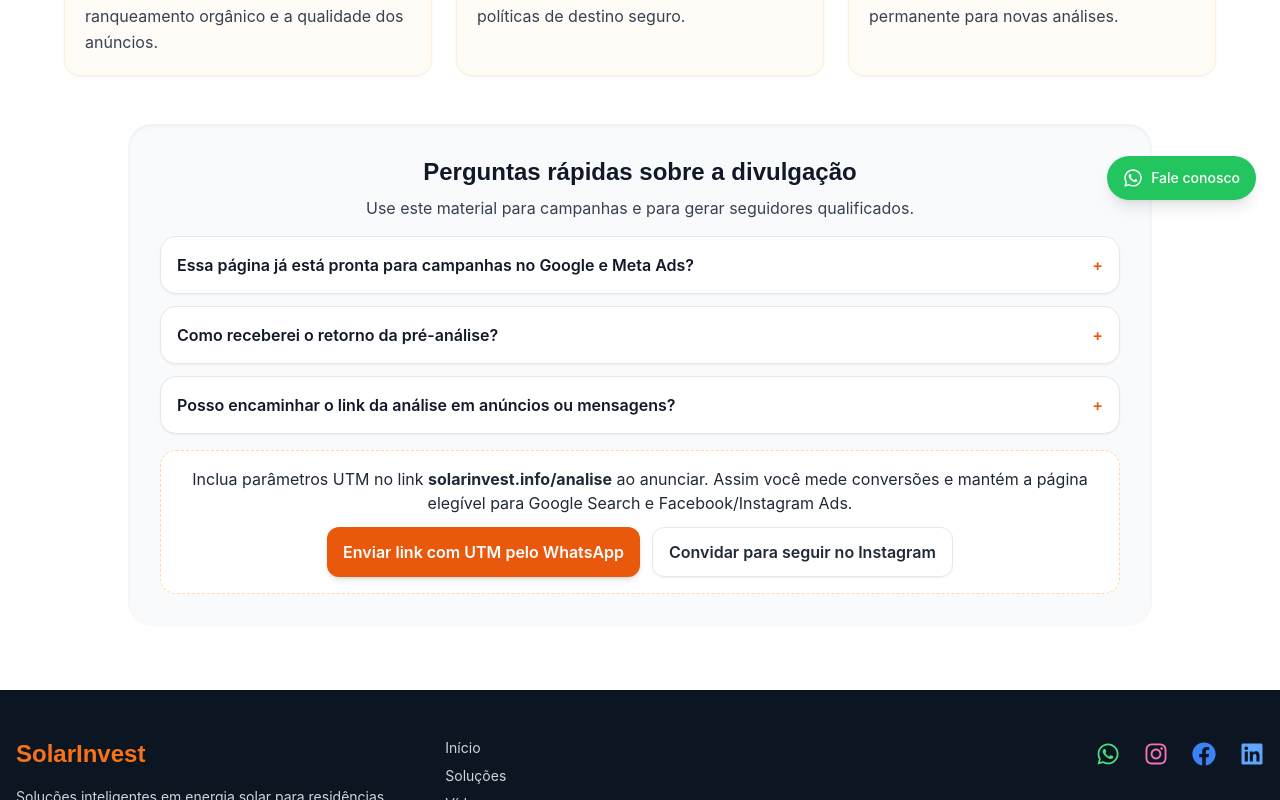
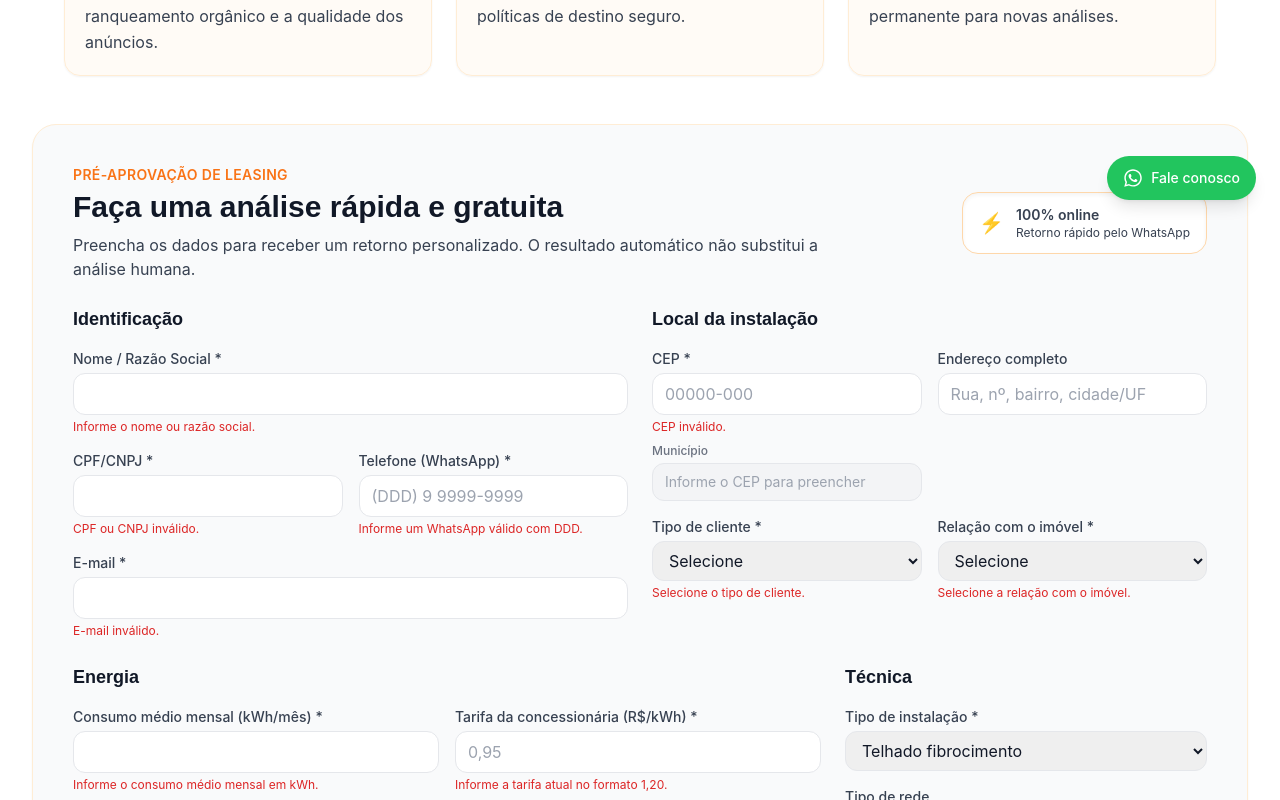
Before and after one commit to LeandroFrancaUS/solarinvest-Website, a Next.js app: page /analise in a window 1280 px wide. Shown: the part 520-1320 px from the top of the page. Built offline with nearby package versions, Linux system fonts and the light colour scheme.

Commit message:
Make analysis form auto-open and remove FAQ section

```diff
--- a/src/app/analise/AnalisePageClient.tsx
+++ b/src/app/analise/AnalisePageClient.tsx
@@ -99,7 +99,8 @@ const campaignHighlights = [
 
 export default function AnalisePageClient() {
   const searchParams = useSearchParams();
-  const shouldAutoOpen = searchParams?.get('abrir') === 'true';
+  const shouldAutoOpenParam = searchParams?.get('abrir');
+  const shouldAutoOpen = shouldAutoOpenParam ? shouldAutoOpenParam === 'true' : true;
   const [mostrarFormulario, setMostrarFormulario] = useState(shouldAutoOpen);
   const [resultado, setResultado] = useState<{ status: StatusResultado; message: string } | null>(null);
   const [hasAutoOpened, setHasAutoOpened] = useState(false);
@@ -246,50 +247,6 @@ export default function AnalisePageClient() {
         </section>
       )}
 
-      <section className="max-w-5xl mx-auto space-y-4 rounded-3xl bg-gray-50 p-6 md:p-8 shadow-inner">
-        <div className="flex flex-col gap-2 text-center">
-          <h2 className="text-2xl font-heading font-semibold text-gray-900">Perguntas rápidas sobre a divulgação</h2>
-          <p className="text-gray-700">Use este material para campanhas e para gerar seguidores qualificados.</p>
-        </div>
-        <div className="space-y-3">
-          {faqItems.map((faq) => (
-            <details
-              key={faq.question}
-              className="group rounded-2xl border border-gray-200 bg-white p-4 shadow-sm transition hover:border-orange-200"
-            >
-              <summary className="flex cursor-pointer items-center justify-between text-left font-semibold text-gray-900">
-                {faq.question}
-                <span className="text-orange-600 transition group-open:rotate-45">+</span>
-              </summary>
-              <p className="mt-2 text-gray-700 leading-relaxed">{faq.answer}</p>
-            </details>
-          ))}
-        </div>
-        <div className="flex flex-col gap-3 rounded-2xl border border-dashed border-orange-200 bg-white p-4 text-center">
-          <p className="text-gray-800">
-            Inclua parâmetros UTM no link <strong>solarinvest.info/analise</strong> ao anunciar. Assim você mede conversões e
-            mantém a página elegível para Google Search e Facebook/Instagram Ads.
-          </p>
-          <div className="flex flex-col sm:flex-row justify-center gap-3">
-            <a
-              className="inline-flex items-center justify-center gap-2 rounded-xl bg-orange-600 px-4 py-3 text-white font-semibold shadow-md hover:bg-orange-700 transition"
-              href={`${seoConstants.socialProfiles.whatsapp}&utm_source=analise&utm_medium=faq_cta&utm_campaign=whatsapp-leads`}
-              target="_blank"
-              rel="noreferrer"
-            >
-              Enviar link com UTM pelo WhatsApp
-            </a>
-            <a
-              className="inline-flex items-center justify-center gap-2 rounded-xl border border-gray-200 px-4 py-3 font-semibold text-gray-800 shadow-sm hover:border-orange-200 hover:text-orange-700 transition"
-              href={`${seoConstants.socialProfiles.instagram}?utm_source=analise&utm_medium=faq_cta&utm_campaign=instagram-follow`}
-              target="_blank"
-              rel="noreferrer"
-            >
-              Convidar para seguir no Instagram
-            </a>
-          </div>
-        </div>
-      </section>
     </main>
   );
 }
```
